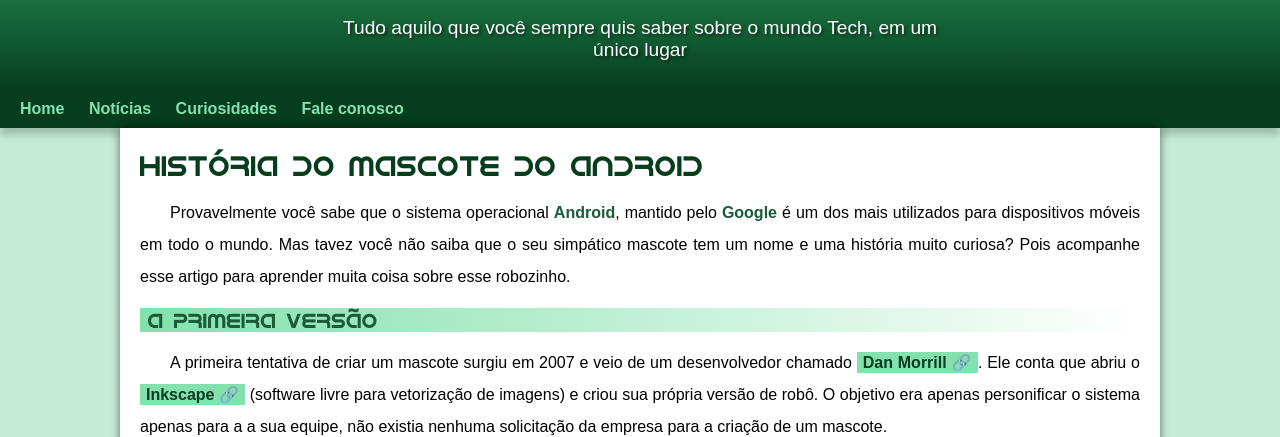
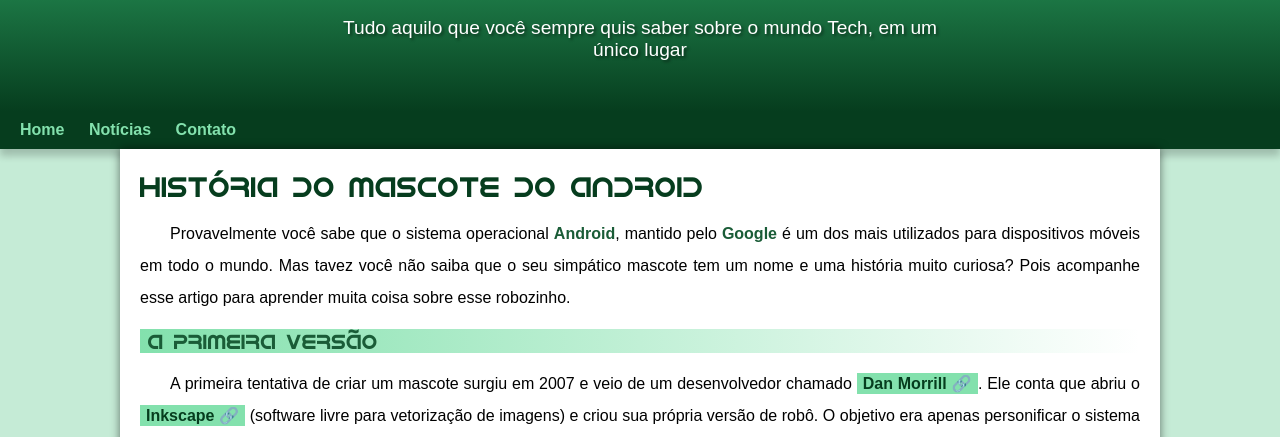
Before and after one commit to VitorMendesGallo/projeto-android, a plain HTML site: page index.html in a window 1280 px wide. Shown: the part 100-537 px from the top of the page. Drawn offline with Linux system fonts and the light colour scheme.

Commit message:
problema de padding corrigido

```diff
--- a/index.html
+++ b/index.html
@@ -20,8 +20,7 @@
     <nav>
       <a href="#">Home</a>
       <a href="#">Notícias</a>
-      <a href="#">Curiosidades</a>
-      <a href="#">Fale conosco</a>
+      <a href="#">Contato</a>
     </nav>
     <main>
       <article>
--- a/style/style.css
+++ b/style/style.css
@@ -58,7 +58,7 @@
   max-width: 600px;
   margin: auto;
   text-shadow: 2px 2px 3px rgba(0, 0, 0, 0.485);
-  padding: 0px 10px 20px 10px;
+  padding: 0px 10px 50px 10px;
 }
 
 nav {
```
